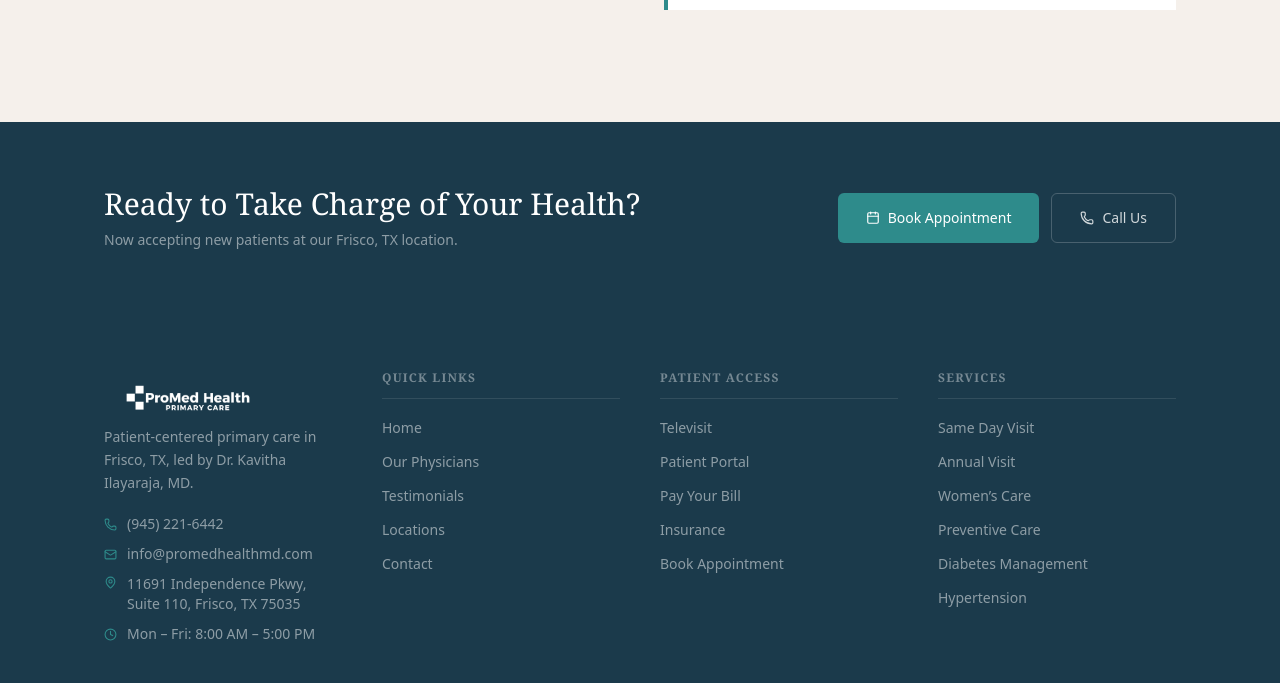
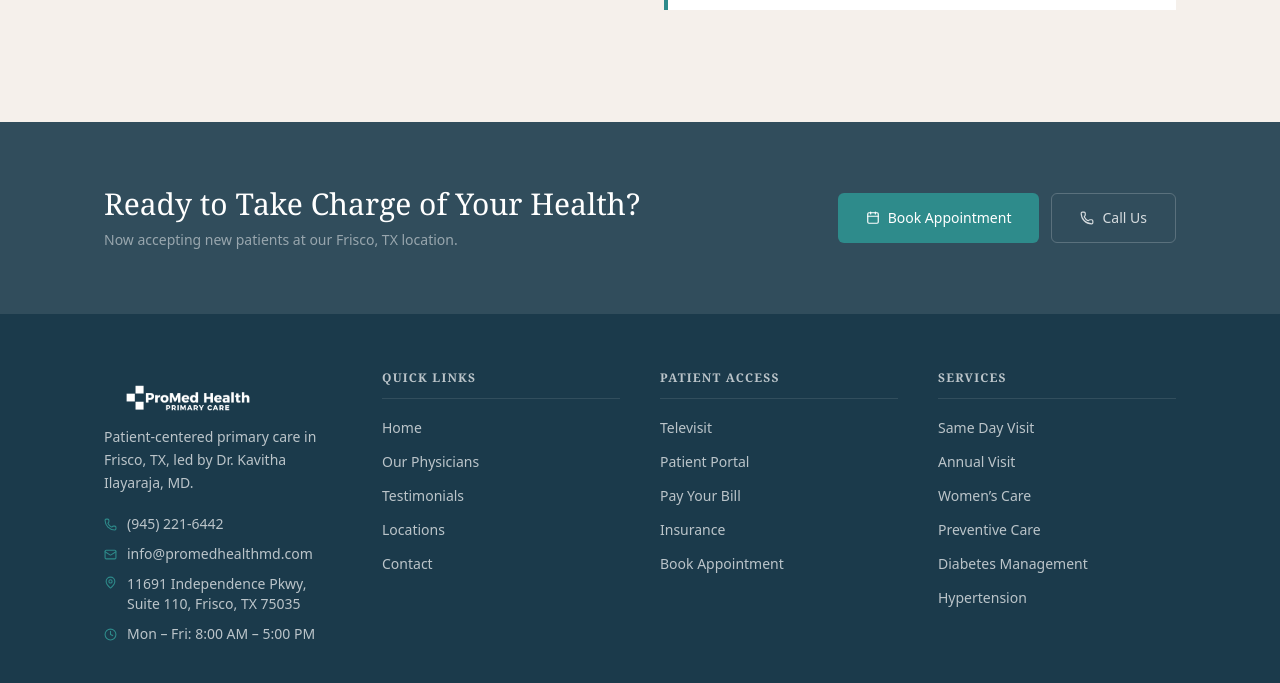
Before and after one commit to KarthikRajS32/promedhealth, a React (Vite) app: page / in a window 1280 px wide. Shown: the part 3680-4363 px from the top of the page. Built offline with nearby package versions, Linux system fonts and the light colour scheme; grey boxes are pictures that could not be loaded.

Commit message:
improve the style

```diff
--- a/src/components/layout/Footer.tsx
+++ b/src/components/layout/Footer.tsx
@@ -16,10 +16,10 @@ export function Footer() {
             <Link to="/">
               <img src="/images/promed-logo.png" alt="ProMed Health" className="h-14 w-auto brightness-0 invert" />
             </Link>
-            <p className="text-sm text-white/50 leading-relaxed">
+            <p className="text-sm text-white/70 leading-relaxed">
               Patient-centered primary care in Frisco, TX, led by Dr. Kavitha Ilayaraja, MD.
             </p>
-            <div className="space-y-2.5 text-sm text-white/50">
+            <div className="space-y-2.5 text-sm text-white/70">
               <a href={`tel:${clinicInfo.contact.phone}`} className="flex items-center gap-2.5 hover:text-white transition-colors">
                 <Phone size={13} className="text-brand-secondary shrink-0" /> {clinicInfo.contact.phone}
               </a>
@@ -39,7 +39,7 @@ export function Footer() {
 
           {/* Quick Links */}
           <div className="space-y-4">
-            <h4 className="text-xs font-semibold uppercase tracking-widest text-white/40 border-b border-white/10 pb-3">Quick Links</h4>
+            <h4 className="text-xs font-semibold uppercase tracking-widest text-white/70 border-b border-white/10 pb-3">Quick Links</h4>
             <ul className="space-y-2.5">
               {[
                 { name: 'Home', path: '/' },
@@ -49,7 +49,7 @@ export function Footer() {
                 { name: 'Contact', path: '/contact' },
               ].map(l => (
                 <li key={l.name}>
-                  <Link to={l.path} className="text-sm text-white/50 hover:text-white transition-colors">{l.name}</Link>
+                  <Link to={l.path} className="text-sm text-white/70 hover:text-white transition-colors">{l.name}</Link>
                 </li>
               ))}
             </ul>
@@ -57,7 +57,7 @@ export function Footer() {
 
           {/* Patient Access */}
           <div className="space-y-4">
-            <h4 className="text-xs font-semibold uppercase tracking-widest text-white/40 border-b border-white/10 pb-3">Patient Access</h4>
+            <h4 className="text-xs font-semibold uppercase tracking-widest text-white/70 border-b border-white/10 pb-3">Patient Access</h4>
             <ul className="space-y-2.5">
               {[
                 { name: 'Televisit', path: '/patient-access/televisit', external: false },
@@ -68,9 +68,9 @@ export function Footer() {
               ].map(l => (
                 <li key={l.name}>
                   {l.external ? (
-                    <a href={l.path} target="_blank" rel="noopener noreferrer" className="text-sm text-white/50 hover:text-white transition-colors">{l.name}</a>
+                    <a href={l.path} target="_blank" rel="noopener noreferrer" className="text-sm text-white/70 hover:text-white transition-colors">{l.name}</a>
                   ) : (
-                    <Link to={l.path} className="text-sm text-white/50 hover:text-white transition-colors">{l.name}</Link>
+                    <Link to={l.path} className="text-sm text-white/70 hover:text-white transition-colors">{l.name}</Link>
                   )}
                 </li>
               ))}
@@ -79,11 +79,11 @@ export function Footer() {
 
           {/* Services */}
           <div className="space-y-4">
-            <h4 className="text-xs font-semibold uppercase tracking-widest text-white/40 border-b border-white/10 pb-3">Services</h4>
+            <h4 className="text-xs font-semibold uppercase tracking-widest text-white/70 border-b border-white/10 pb-3">Services</h4>
             <ul className="space-y-2.5">
               {services.slice(0, 6).map(s => (
                 <li key={s.id}>
-                  <Link to={`/services/${s.id}`} className="text-sm text-white/50 hover:text-white transition-colors">{s.title}</Link>
+                  <Link to={`/services/${s.id}`} className="text-sm text-white/70 hover:text-white transition-colors">{s.title}</Link>
                 </li>
               ))}
             </ul>
--- a/src/pages/Home.tsx
+++ b/src/pages/Home.tsx
@@ -296,7 +296,7 @@ export function Home() {
       </section>
 
       {/* ── CTA: full-width dark band ── */}
-      <section className="bg-brand-primary py-16">
+      <section className="bg-brand-primary/90 py-16">
         <motion.div
           {...fadeUp}
           className="container-custom flex flex-col lg:flex-row items-center justify-between gap-8"
--- a/src/pages/services/ServicesHub.tsx
+++ b/src/pages/services/ServicesHub.tsx
@@ -108,7 +108,7 @@ export function ServicesHub() {
       </section>
 
       {/* CTA */}
-      <section className="bg-brand-primary py-14">
+      <section className="bg-brand-primary/90 py-14">
         <motion.div
           {...fadeUp}
           className="container-custom flex flex-col lg:flex-row items-center justify-between gap-6"
```
